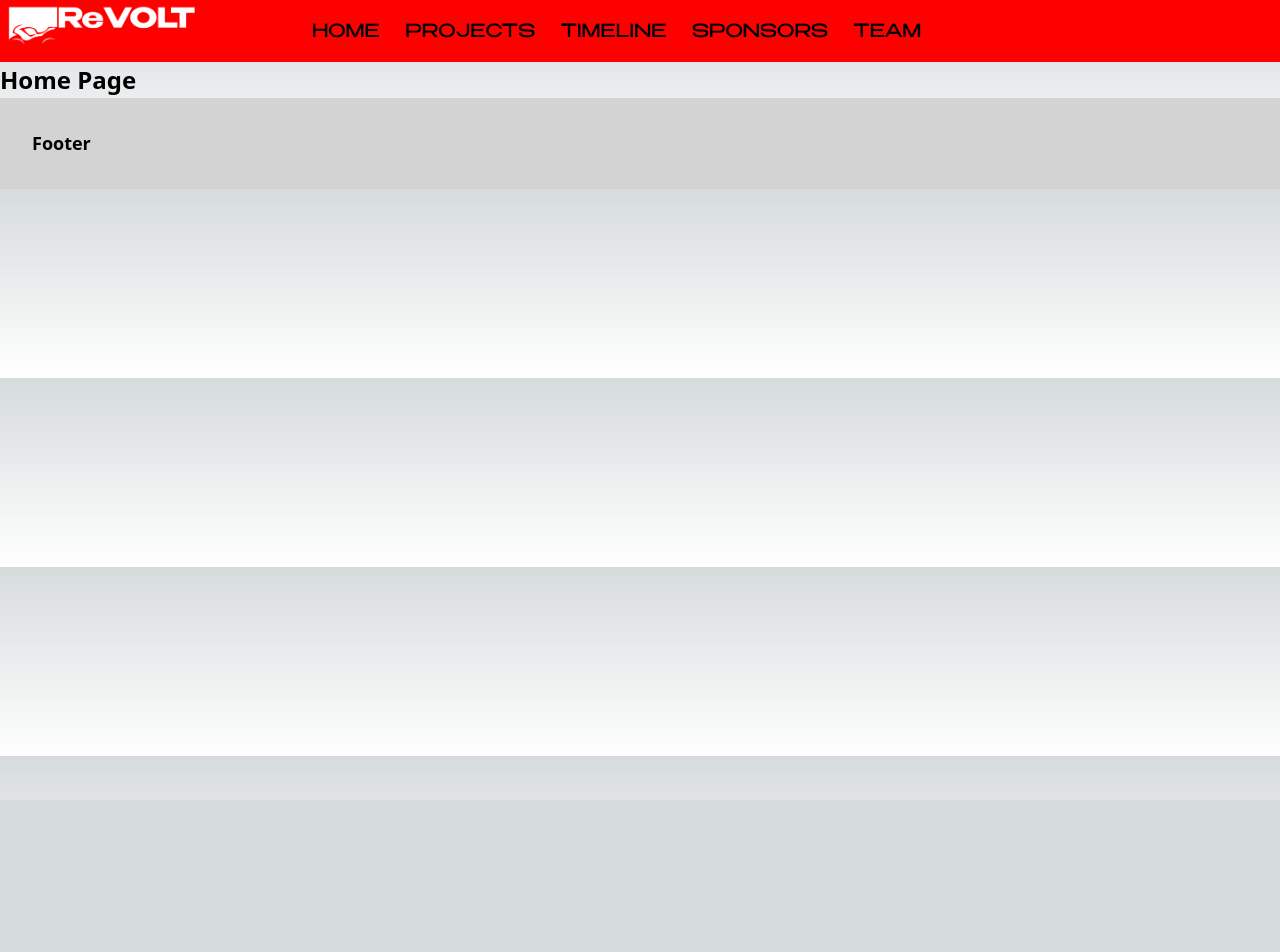
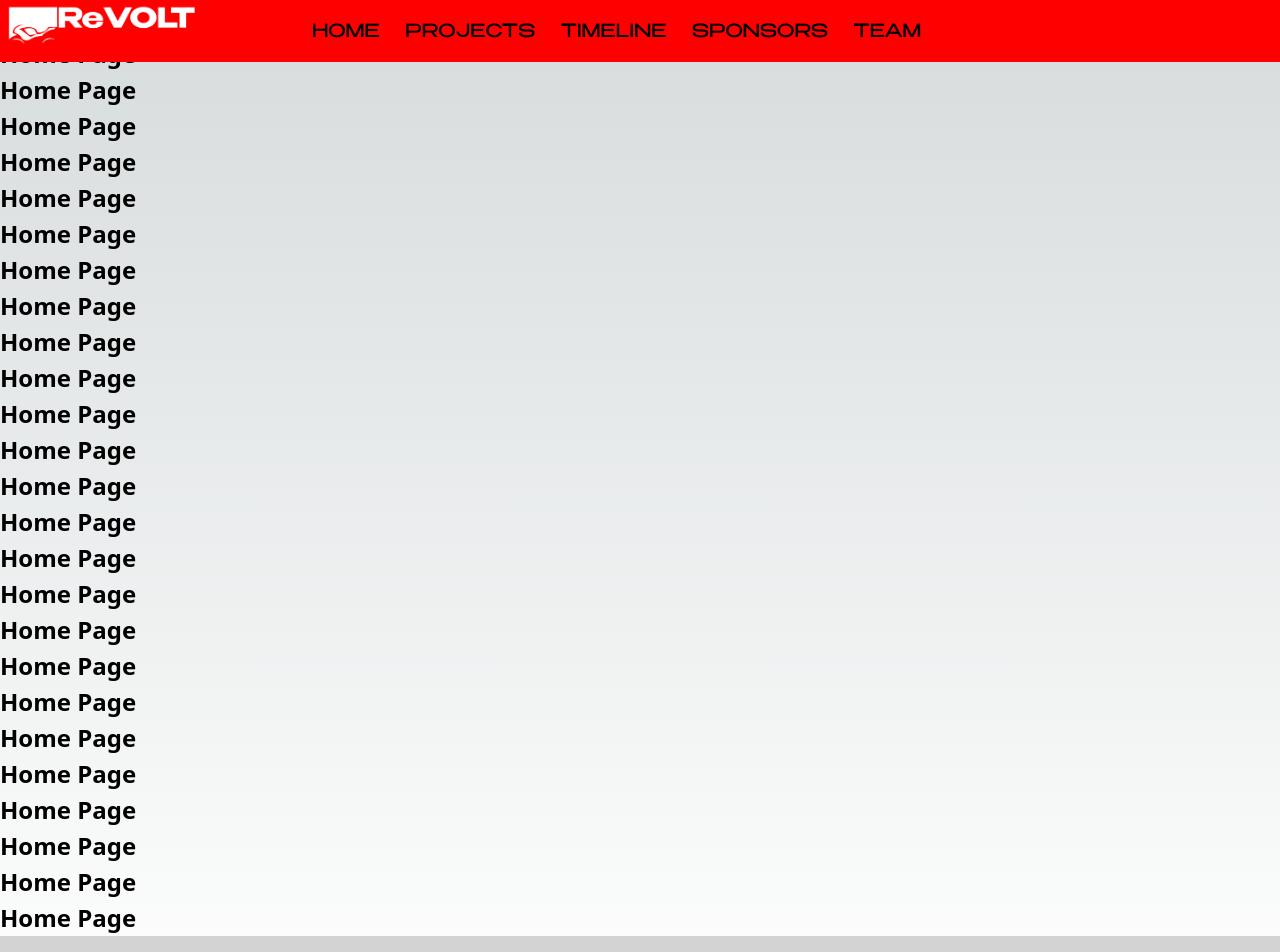
Before and after one commit to UsmanMahmood25/revolt_experimental, a Next.js app in the folder revolt-experimental/: page /home in a window 1280 px wide. Shown: the top 952 px of the page. Before the commit the page ends 800 px from the top, so only its background shows below. Built offline with nearby package versions, Linux system fonts and the light colour scheme.

Commit message:
Added the frost effect

```diff
--- a/revolt-experimental/src/app/home/page.tsx
+++ b/revolt-experimental/src/app/home/page.tsx
@@ -9,6 +9,33 @@ export const metadata = {
 
 export default function HomePage() {
     return (
+        <main>
         <h1 id={home_styles.h1}>Home Page</h1>
+        <h1 id={home_styles.h1}>Home Page</h1>
+        <h1 id={home_styles.h1}>Home Page</h1>
+        <h1 id={home_styles.h1}>Home Page</h1>
+        <h1 id={home_styles.h1}>Home Page</h1>
+        <h1 id={home_styles.h1}>Home Page</h1>
+        <h1 id={home_styles.h1}>Home Page</h1>
+        <h1 id={home_styles.h1}>Home Page</h1>
+        <h1 id={home_styles.h1}>Home Page</h1>
+        <h1 id={home_styles.h1}>Home Page</h1>
+        <h1 id={home_styles.h1}>Home Page</h1>
+        <h1 id={home_styles.h1}>Home Page</h1>
+        <h1 id={home_styles.h1}>Home Page</h1>
+        <h1 id={home_styles.h1}>Home Page</h1>
+        <h1 id={home_styles.h1}>Home Page</h1>
+        <h1 id={home_styles.h1}>Home Page</h1>
+        <h1 id={home_styles.h1}>Home Page</h1>
+        <h1 id={home_styles.h1}>Home Page</h1>
+        <h1 id={home_styles.h1}>Home Page</h1>
+        <h1 id={home_styles.h1}>Home Page</h1>
+        <h1 id={home_styles.h1}>Home Page</h1>
+        <h1 id={home_styles.h1}>Home Page</h1>
+        <h1 id={home_styles.h1}>Home Page</h1>
+        <h1 id={home_styles.h1}>Home Page</h1>
+        <h1 id={home_styles.h1}>Home Page</h1>
+        <h1 id={home_styles.h1}>Home Page</h1>
+        </main>
     );
 }
--- a/revolt-experimental/src/styles/Header.module.css
+++ b/revolt-experimental/src/styles/Header.module.css
@@ -1,13 +1,18 @@
 #header {
-    background-color: #1c1c1b;
+    background-color: rgb(28, 28, 27, 0.5);
     transition: 0.20s;
+    position: fixed;
     display: flex;
     flex-wrap: wrap;
     flex-direction: row;
+    -webkit-backdrop-filter: blur(8px);
+    backdrop-filter: blur(8px);
+    width: 100%;
     z-index: 0;
 }
 #header:hover {
     background-color: red;
+    opacity: 100%;
     z-index: 0;
 }
 
```
